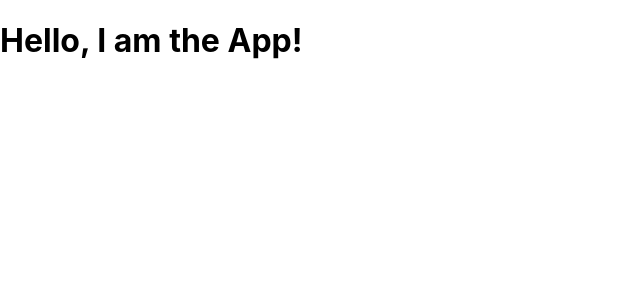
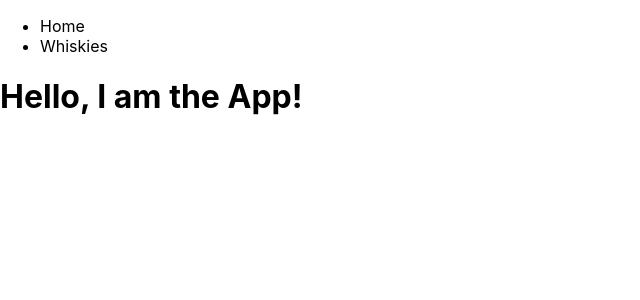
Before and after one commit to duncancryan/suggest_a_dram, a React (Create React App) app in the folder frontend/suggest-a-dram/: page / in a window 1280 px wide. Shown: the top 300 px of the page, without its empty margins (0-640 px from the left). Built offline with nearby package versions, Linux system fonts and the light colour scheme.

Commit message:
adds a navbar component

```diff
--- a/frontend/suggest-a-dram/src/App.js
+++ b/frontend/suggest-a-dram/src/App.js
@@ -1,8 +1,13 @@
 import React from 'react';
+import NavBar from './NavBar';
 
 function App() {
   return (
-    <h1>Hello, I am the App!</h1>
+    <div>
+      <NavBar />
+      <h1>Hello, I am the App!</h1>
+    </div>
+
   );
 }
 
--- /dev/null
+++ b/frontend/suggest-a-dram/src/NavBar.js
@@ -0,0 +1,17 @@
+import React from 'react';
+
+export default function NavBar() {
+    return (
+        <header>
+            {/* logo image with home route */}
+            <ul>
+                <li className="nav-link">
+                    <a>Home</a>
+                </li>
+                <li className="nav-link">
+                    <a>Whiskies</a>
+                </li>
+            </ul>
+        </header>
+    )
+}
```
